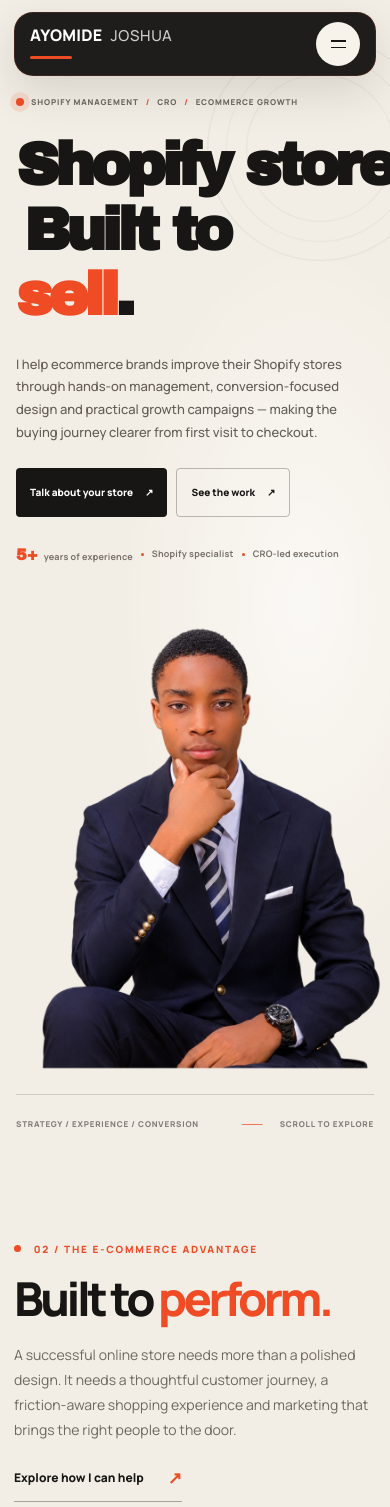
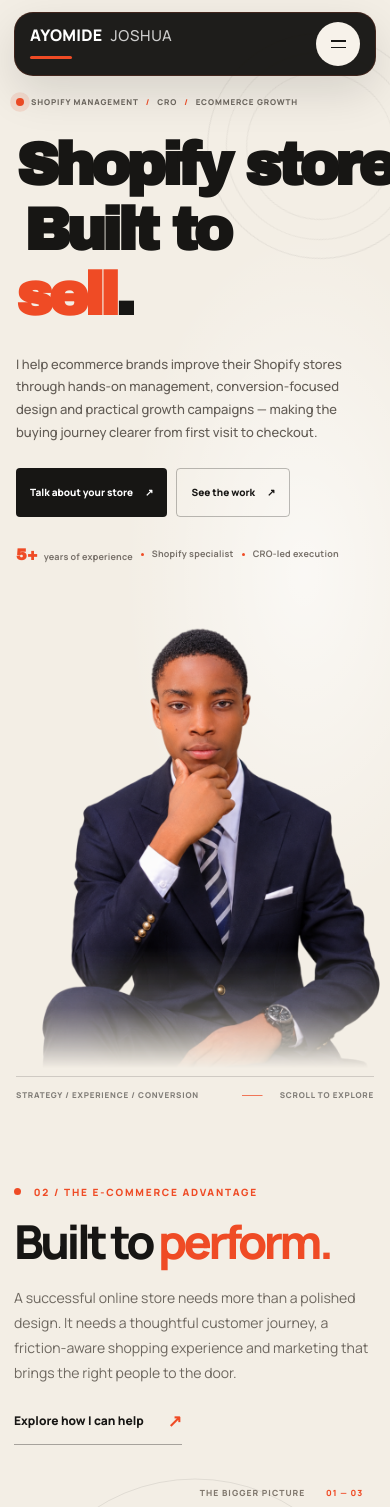
Before and after one commit to j0shua-ben/Ayomide-Joshua, a Next.js app: page / in a window 390 px wide. Shown: the top 1507 px of the page. Built offline with nearby package versions, Linux system fonts and the light colour scheme.

Commit message:
Blend hero portrait and tighten divider spacing

```diff
--- a/app/components/HeroSection.module.css
+++ b/app/components/HeroSection.module.css
@@ -10,7 +10,7 @@
   display: flex;
   flex-direction: column;
   justify-content: center;
-  padding: clamp(96px, 10vh, 120px) 0 74px;
+  padding: clamp(96px, 10vh, 120px) 0 0;
   color: var(--hero-ink);
   background: var(--hero-bg);
 }
@@ -198,6 +198,8 @@
   object-fit: contain;
   object-position: center bottom;
   filter: none;
+  -webkit-mask-image: linear-gradient(to bottom, #000 0%, #000 76%, rgba(0,0,0,.72) 88%, transparent 100%);
+  mask-image: linear-gradient(to bottom, #000 0%, #000 76%, rgba(0,0,0,.72) 88%, transparent 100%);
   transform: translateY(-64px);
   animation: none;
 }
@@ -220,7 +222,7 @@
 .bottomLine {
   width: min(1320px, calc(100% - 88px));
   margin: auto auto 0;
-  padding-top: 23px;
+  padding-top: 12px;
   border-top: 1px solid rgba(23,22,20,.16);
   display: flex;
   align-items: center;
@@ -269,7 +271,7 @@
   .portrait { width: min(138%, 720px); transform: translateY(-44px); }
 }
 @media (max-width: 760px) {
-  .hero { min-height: auto; padding: 96px 0 28px; }
+  .hero { min-height: auto; padding: 96px 0 0; }
   .inner { width: min(100% - 40px, 620px); min-height: 0; display: flex; flex-direction: column; align-items: stretch; gap: 0; }
   .copy { padding: 8px 0 0; }
   .eyebrow { margin-bottom: 25px; font-size: 9px; }
@@ -278,9 +280,9 @@
   .actions { margin-top: 24px; }
   .proof { margin-top: 25px; }
   .portraitStage { min-height: 0; height: auto; margin-top: 0; overflow: visible; }
-  .portrait { width: min(112%, 620px); max-height: none; transform: none; }
+  .portrait { width: min(112%, 620px); max-height: none; transform: none; -webkit-mask-image: linear-gradient(to bottom, #000 0%, #000 76%, rgba(0,0,0,.72) 88%, transparent 100%); mask-image: linear-gradient(to bottom, #000 0%, #000 76%, rgba(0,0,0,.72) 88%, transparent 100%); }
   .portraitCaption { bottom: 2px; }
-  .bottomLine { width: min(100% - 40px, 620px); margin-top: 26px; }
+  .bottomLine { width: min(100% - 40px, 620px); margin-top: 8px; }
 }
 @media (max-width: 480px) {
   .hero { padding-top: 88px; }
```
